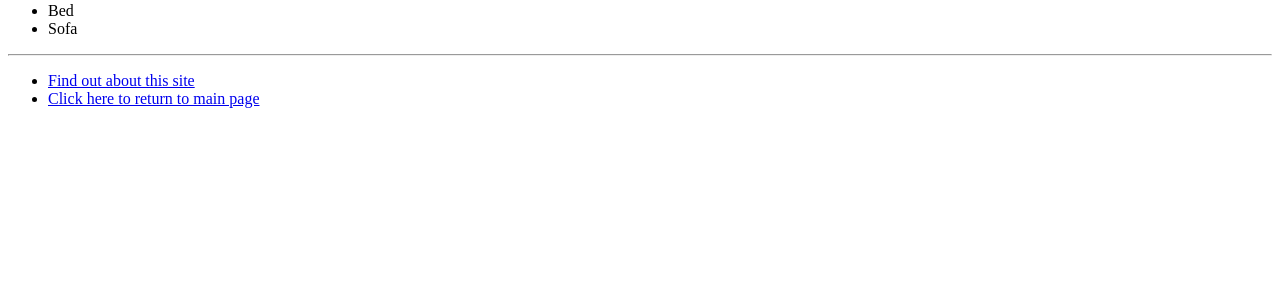
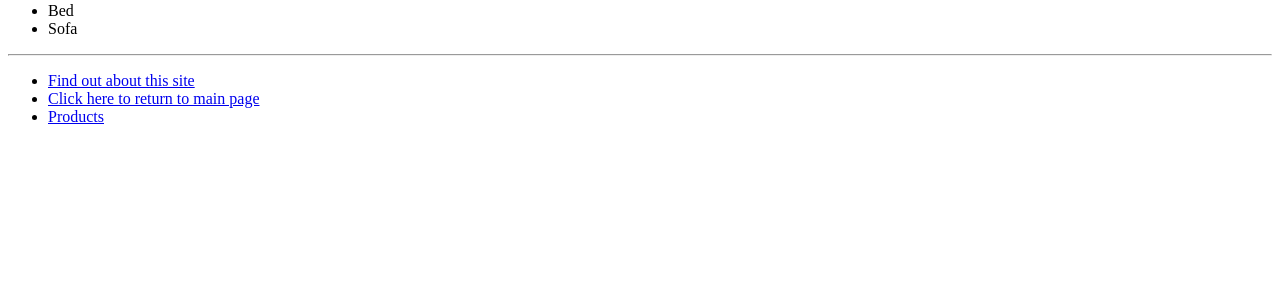
Before and after one commit to MonicaPakkamIsaac/Webstore, a Django app: page /storeapp/1 in a window 1280 px wide. Shown: the part 318-618 px from the top of the page. Run offline with Django 3.2, Linux system fonts and the light colour scheme; data comes from the database, SQL or seed files in the repository.

Commit message:
link to products page is added in base.html

```diff
--- a/storeapp/templates/storeapp/base.html
+++ b/storeapp/templates/storeapp/base.html
@@ -19,7 +19,7 @@
             <ul>
                 <li class="nav"><a href="about">Find out about this site</a></li>
                 <li class="nav"><a href = "{% url 'storeapp:index' %}">Click here to return to main page</a></li>
-
+                <li class="nav"><a href = "{% url 'storeapp:products' %}">Products</a></li>
             </ul>
         </div>
         {% endblock %}
```
